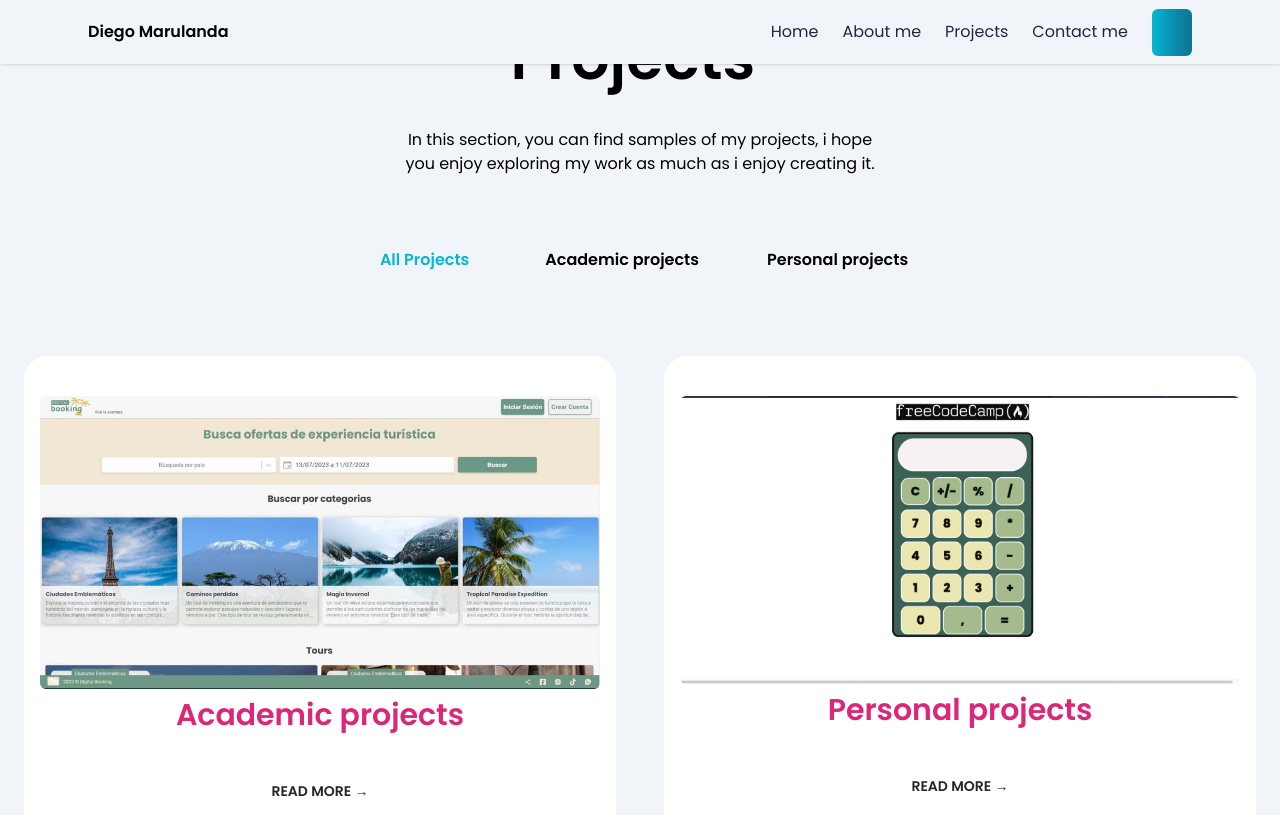
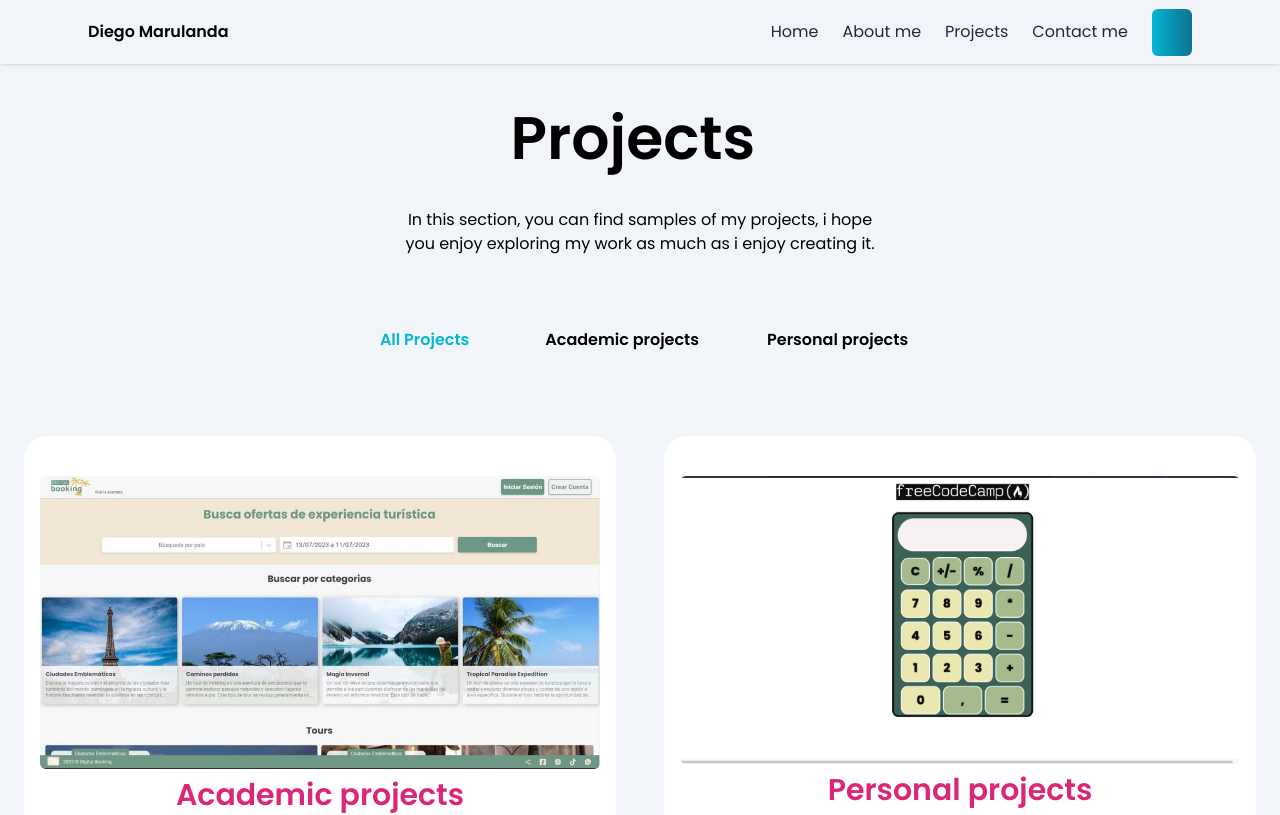
Before and after one commit to DiegoMarulandaB/Portfolio, a Next.js app: page /projects in a window 1280 px wide. Shown: the top 815 px of the page. Built offline with nearby package versions, Linux system fonts and the light colour scheme; some icons are missing.

Commit message:
style: Add in h1 pt-20 in projects

```diff
--- a/src/app/projects/page.tsx
+++ b/src/app/projects/page.tsx
@@ -62,17 +62,16 @@ const Projects: React.FC = () => {
   return (
     <section id="projects">
       <div className="min-h-screen flex items-center justify-center">
-
         <div className="flex flex-col text-center items-center justify-center mx-4 mr-4">
           <div className="flex flex-wrap -mx-4">
             <div className="w-full px-4">
               <div className="mx-auto mb-[60px] max-w-[510px] text-center">
-                  <h1 className="text-center">
+                <h1 className="text-center pt-20">
                   <AnimatedText text="Projects" className="mx-2 mr-2 mt-5" />
                 </h1>
                 <p className="text-1xl text-body-color text-center mx-2 mr-2 mt-8">
-                    In this section, you can find samples of my projects, i hope you enjoy exploring my work as much as
-                    i enjoy creating it.
+                  In this section, you can find samples of my projects, i hope you enjoy exploring my work as much as i
+                  enjoy creating it.
                 </p>
               </div>
             </div>
@@ -140,7 +139,6 @@ const Projects: React.FC = () => {
           </div>
         </div>
       </div>
-
     </section>
   )
 }
```
Lines whose indentation alone changed are shown as unchanged.
